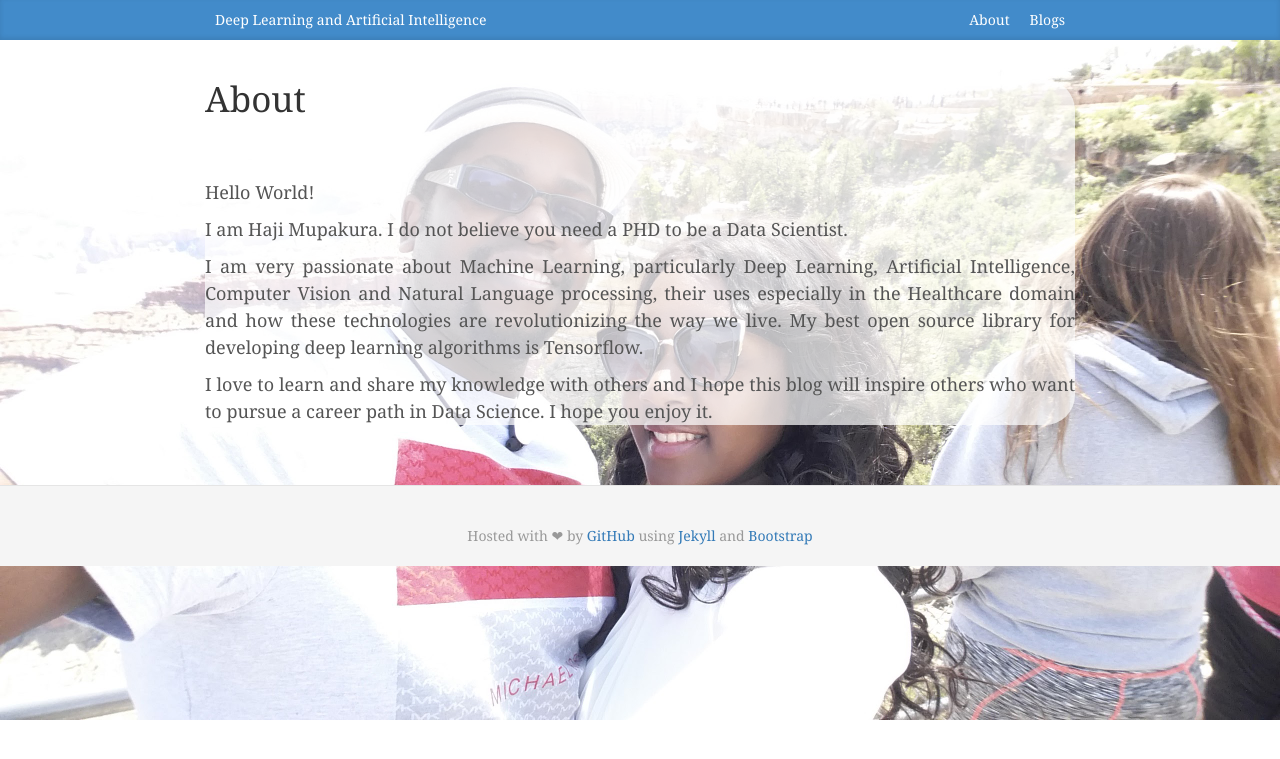
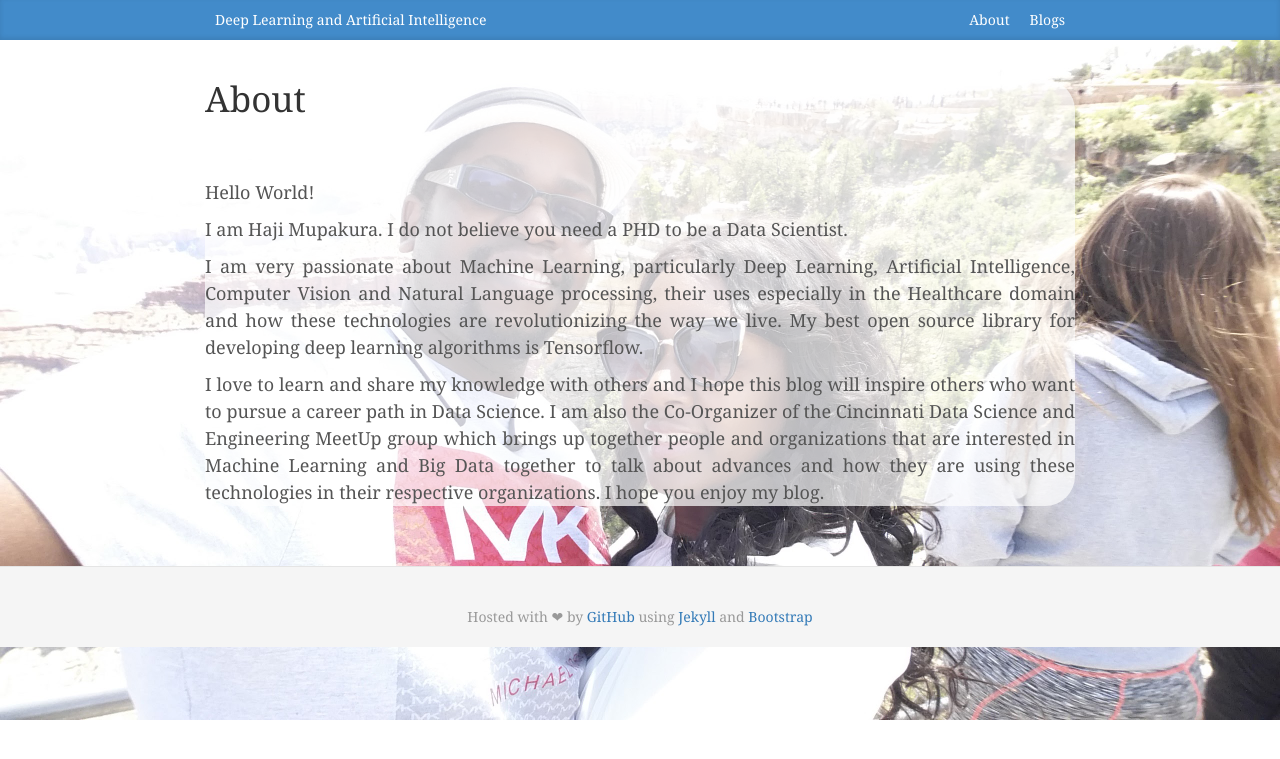
Before and after one commit to hajimupakura/hajimupakura.github.io, a Jekyll site: the page built from about.md, in a window 1280 px wide. Shown: the top 759 px of the page. Built offline with Jekyll 4.4.1, drawn with Linux system fonts in a browser that asks for light colours; nearby versions of some CDN libraries.

Commit message:
Update about.md

```diff
--- a/about.md
+++ b/about.md
@@ -14,4 +14,4 @@ I am Haji Mupakura. I do not believe you need a PHD to be a Data Scientist.
 
 I am very passionate about Machine Learning, particularly  Deep Learning, Artificial Intelligence, Computer Vision and Natural Language processing, their uses especially in the Healthcare domain and how these technologies are revolutionizing the way we live. My best open source library for developing deep learning algorithms is Tensorflow.
 
-I love to learn and share my knowledge with others and I hope this blog will inspire others who want to pursue a career path in Data Science. I hope you enjoy it.
+I love to learn and share my knowledge with others and I hope this blog will inspire others who want to pursue a career path in Data Science. I am also the Co-Organizer of the Cincinnati Data Science and Engineering MeetUp group which brings up together people and organizations that are interested in Machine Learning and Big Data together to talk about advances and how they are using these technologies in their respective organizations. I hope you enjoy my blog.
```
